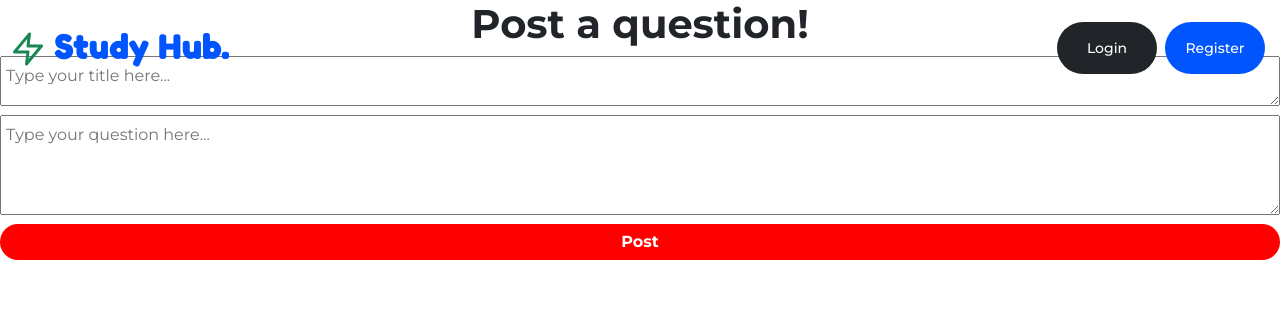
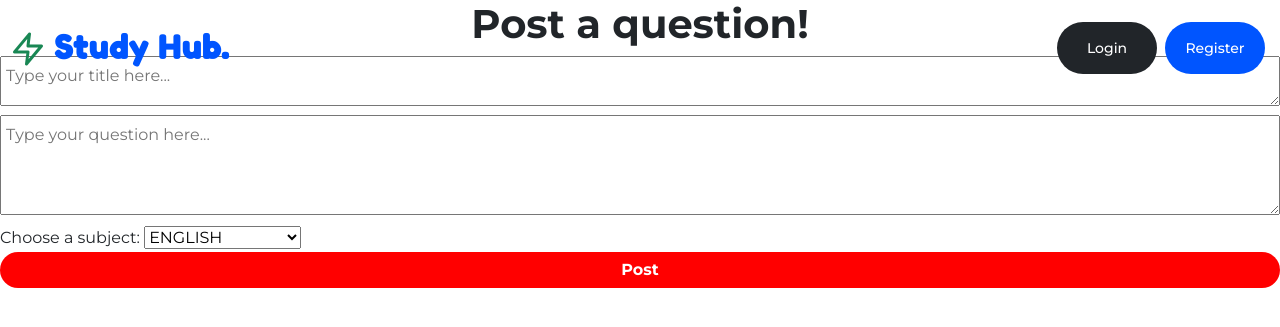
Before and after one commit to TheTrustyPwo/StudyHub, a Flask app: page /post/create in a window 1280 px wide. Shown: the top 327 px of the page. Run offline with Flask 3, Linux system fonts and the light colour scheme; some libraries are stand-ins or nearby versions.

Commit message:
Add subjects to posts

```diff
--- a/app/static/js/createPost.js
+++ b/app/static/js/createPost.js
@@ -3,10 +3,11 @@ import { Post } from "./models/index.js";
 $(document).ready(async function () {
     const title = document.getElementById('title');
     const body = document.getElementById('body');
+    const subject = document.getElementById('subject');
     const submit = document.getElementById('submit');
 
     submit.onclick = async () => {
-        const post = await Post.create(title.value, body.value);
+        const post = await Post.create(title.value, body.value, subject.value);
         window.location.pathname = `/post/${post.id}`
     }
 });
--- a/app/static/js/models/post.js
+++ b/app/static/js/models/post.js
@@ -10,16 +10,18 @@ class Post {
      * @param {number} id - The unique ID of the post.
      * @param {string} title - The title of the post.
      * @param {string} body - The body content of the post.
+     * @param {string} subject - The subject of the post.
      * @param {User} author - The User object representing the author of the post.
      * @param {Array} votes - An array of Vote objects representing the votes on the post.
      * @param {Date} timestamp - The timestamp indicating when the post was created.
      */
-    constructor(id, title, body, author, votes, timestamp) {
+    constructor(id, title, body, subject, author, votes, timestamp) {
         if (Post.#cache.has(id)) return Post.#cache.get(id);
 
         this.id = id;
         this.title = title;
         this.body = body;
+        this.subject = subject;
         this.author = author;
         this.votes = votes;
         this.timestamp = timestamp;
@@ -33,25 +35,26 @@ class Post {
      * @returns {Post} - The created Post object.
      */
     static async fromJson(json) {
-        const { id, title, body, authorId, votes, timestamp } = json;
+        const { id, title, body, subject, authorId, votes, timestamp } = json;
         const user = await User.getById(authorId);
-        return new Post(id, title, body, user, votes, moment.utc(timestamp));
+        return new Post(id, title, body, subject, user, votes, moment.utc(timestamp));
     }
 
     /**
      * Create a new post with the given title and body.
      * @param {string} title - The title of the post.
      * @param {string} body - The body content of the post.
+     * @param {string} subject - The subject of the post.
      * @returns {Promise<Post>} - A Promise that resolves to the created Post object.
      */
-    static async create(title, body) {
+    static async create(title, body, subject) {
         const response = await fetch(`/api/v1/posts/create`, {
             method: 'POST',
             headers: {
                 'Accept': 'application/json',
                 'Content-Type': 'application/json'
             },
-            body: JSON.stringify({'title': title, 'body': body})
+            body: JSON.stringify({'title': title, 'body': body, 'subject': subject})
         });
 
         const jsonData = await response.json();
--- a/app/templates/create_post.html
+++ b/app/templates/create_post.html
@@ -47,6 +47,22 @@
     <div class="reply-container">
         <textarea id="title" class="reply-textarea1" placeholder="Type your title here..."></textarea> <br>
         <textarea id="body" class="reply-textarea" placeholder="Type your question here..."></textarea>
+        <label for="subject">Choose a subject:</label>
+        <select id="subject" name="subject">
+            <option value="english">ENGLISH</option>
+            <option value="mathematics">MATHEMATICS</option>
+            <option value="physics">PHYSICS</option>
+            <option value="chemistry">CHEMISTRY</option>
+            <option value="biology">BIOLOGY</option>
+            <option value="social_studies">SOCIAL STUDIES</option>
+            <option value="geography">GEOGRAPHY</option>
+            <option value="history">HISTORY</option>
+            <option value="chinese">CHINESE</option>
+            <option value="computing">COMPUTING</option>
+            <option value="literature">LITERATURE</option>
+            <option value="music">MUSIC</option>
+            <option value="art">ART</option>
+        </select>
         <button id="submit" class="replybutton">Post</button>
     </div>
 
```
Also changed, not shown: app/models/post.py (+25 -2 lines).
